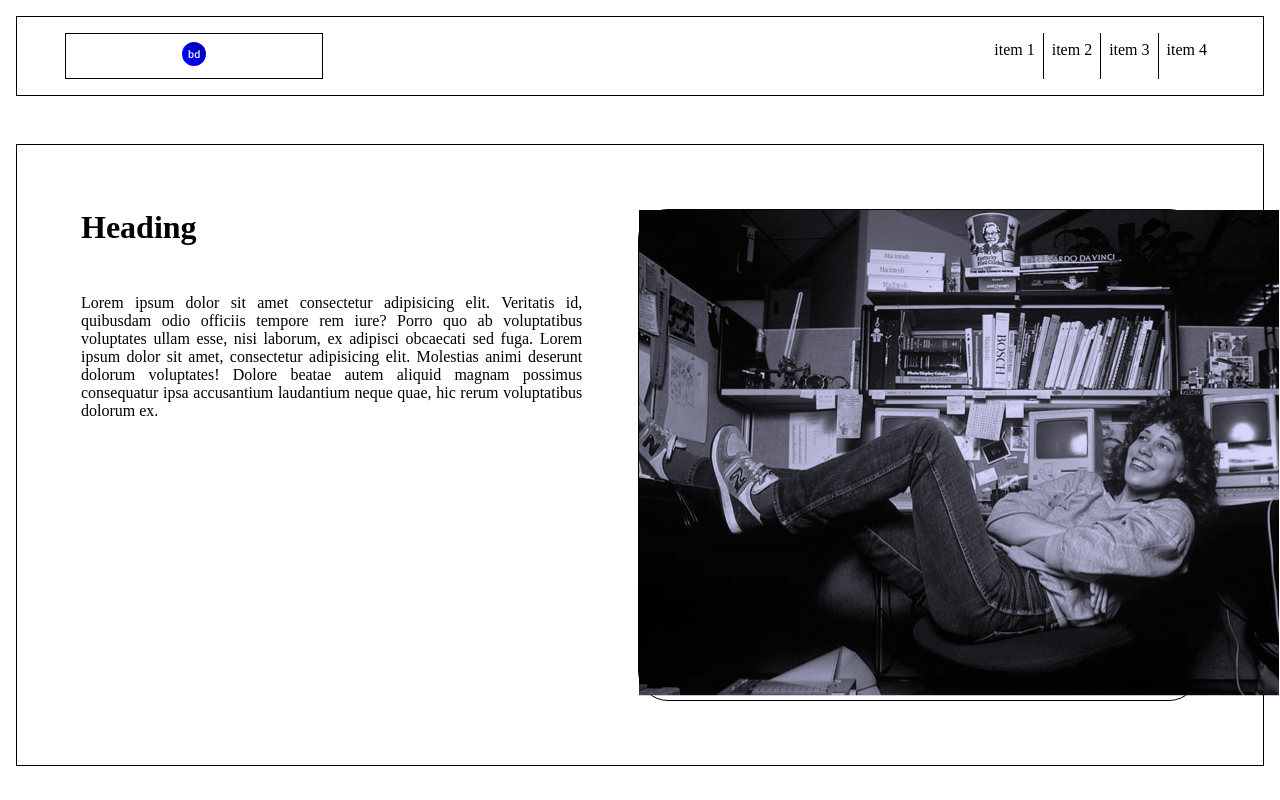
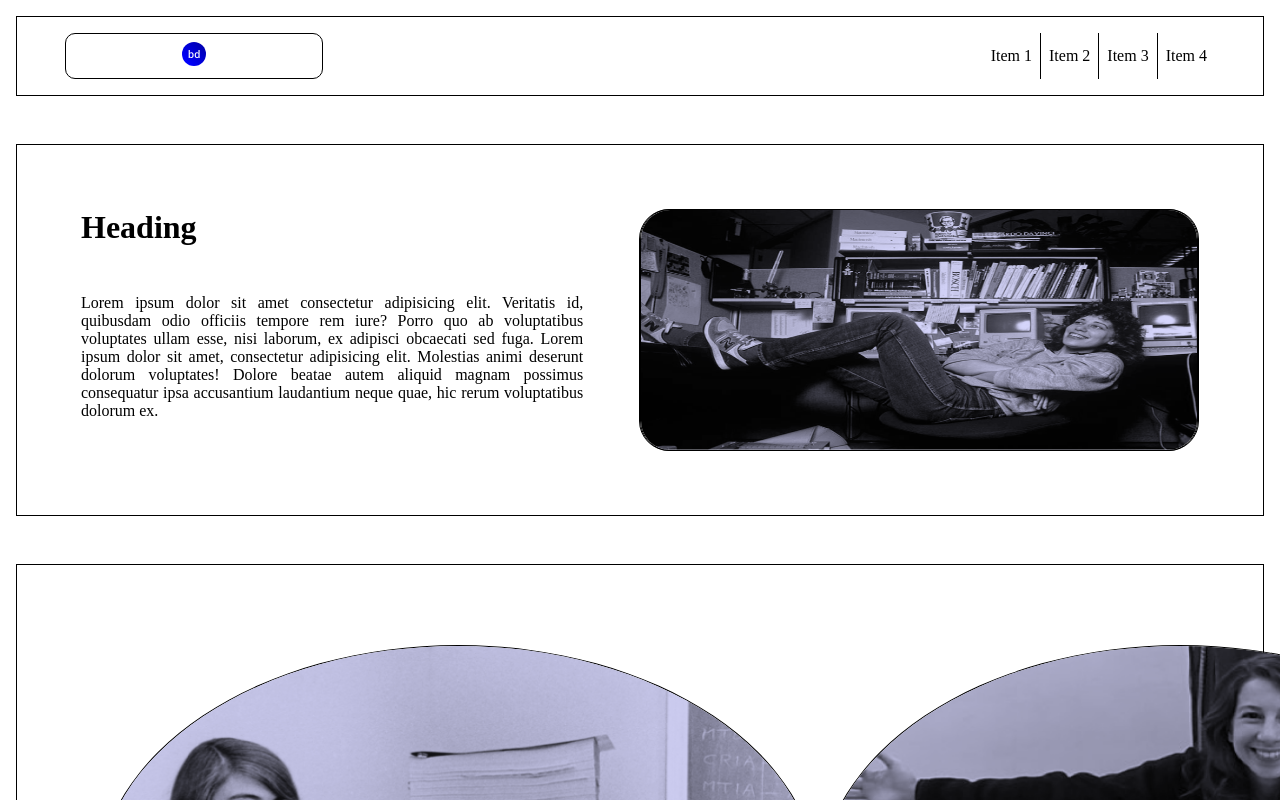
Before and after one commit to DSHC88/MaquetacionEjercicioJS, a plain HTML site: page index.html in a window 1280 px wide. Shown: the top 800 px of the page. Drawn offline with Linux system fonts and the light colour scheme.

Commit message:
Agregando las imagenes con arreglo

```diff
--- a/css/style.scss
+++ b/css/style.scss
@@ -15,6 +15,9 @@
         justify-content: space-between;
         margin-right: 3em;
         li {
+            display: flex;
+            justify-content: center;
+            align-items: center;
             padding: 0.5em;
             margin: 1em 0 1em 0;
             text-align: center;
@@ -33,6 +36,7 @@
         border: 1px solid black;
         width: 15em;
         text-align: center;
+        border-radius: 10px;
     }
 }
 
@@ -61,6 +65,19 @@ header {
         text-align: center;
         align-items: center;
         border-radius: 30px;
+        display: flex;
+        justify-content: center;
+        height: 15em;
+        img {
+            width: 100%;
+            border: 1px solid black;
+            text-align: center;
+            align-items: center;
+            border-radius: 30px;
+            display: flex;
+            justify-content: center;
+            height: 15em;
+        }
     }
 }
 
--- a/index.html
+++ b/index.html
@@ -14,10 +14,10 @@
             <img src="img/logo.svg" alt="logo">
         </div>
         <ul>
-            <li>item 1</li>
-            <li>item 2</li>
-            <li>item 3</li>
-            <li>item 4</li>
+            <li>Item 1</li>
+            <li>Item 2</li>
+            <li>Item 3</li>
+            <li>Item 4</li>
         </ul>
     </nav>
     <header>
```
Also changed, not shown: css/dist/style.css.
